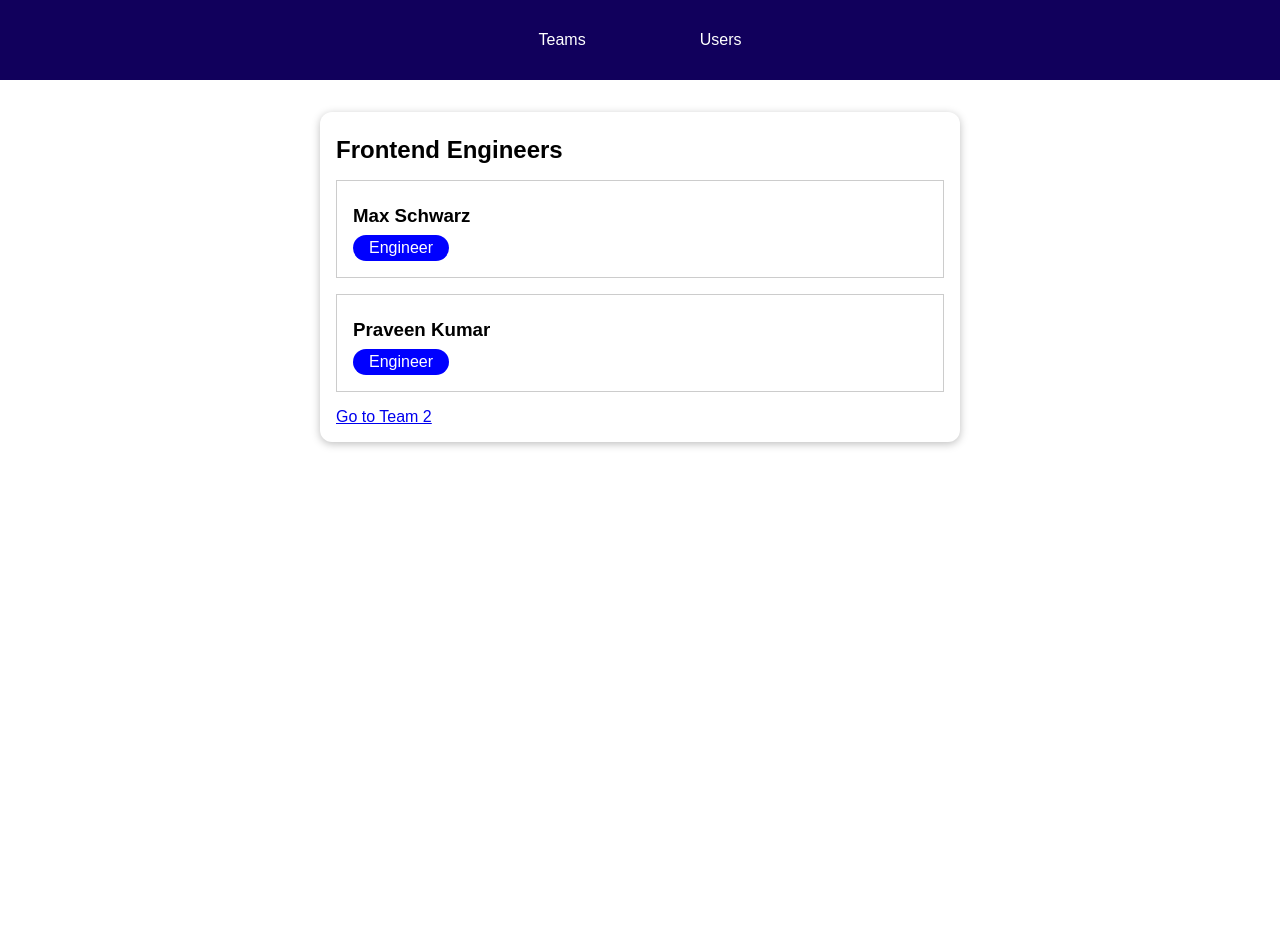
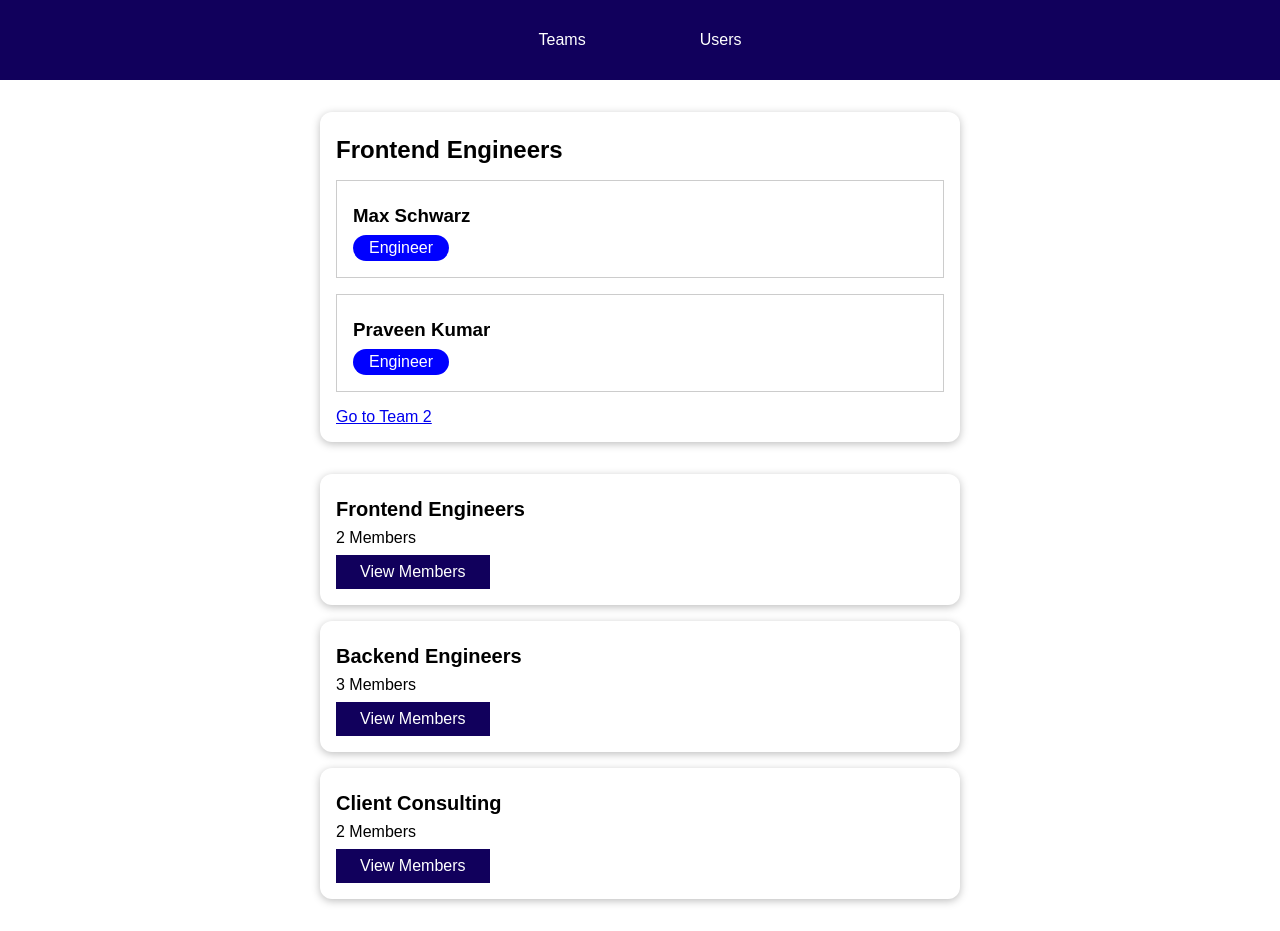
Before and after one commit to vahid-bagh3ri/VueJS_1, a Vue app: page /teams/t1 in a window 1280 px wide. Before the commit the page ends 800 px from the top, so only its background shows below. Built offline with nearby package versions, Linux system fonts and the light colour scheme.

Commit message:
14. Using Nested Routes

```diff
--- a/src/components/teams/TeamsList.vue
+++ b/src/components/teams/TeamsList.vue
@@ -1,4 +1,5 @@
 <template>
+  <router-view></router-view>
   <ul>
     <teams-item
       v-for="team in teams"
--- a/src/main.js
+++ b/src/main.js
@@ -11,9 +11,14 @@
   history: createWebHistory(),
   routes: [
     { path: '/', redirect: '/teams' },
-    { path: '/teams', component: TeamsList }, // alias: '/'  //our-domain.com/teams => TeamsList
+    {
+      path: '/teams',
+      component: TeamsList,
+      children: [
+        { path: ':teamId', component: TeamMembers, props: true } // /teams/t1
+      ]
+    }, //our-domain.com/teams => TeamsList] }, // alias: '/'  //our-domain.com/teams => TeamsList
     { path: '/users', component: UsersList }, //our-domain.com/teams => UsersList
-    { path: '/teams/:teamId', component: TeamMembers, props: true }, //our-domain.com/teams => TeamsList
     { path: '/:notFound(.*)', component: NotFound }
   ]
 });
```
